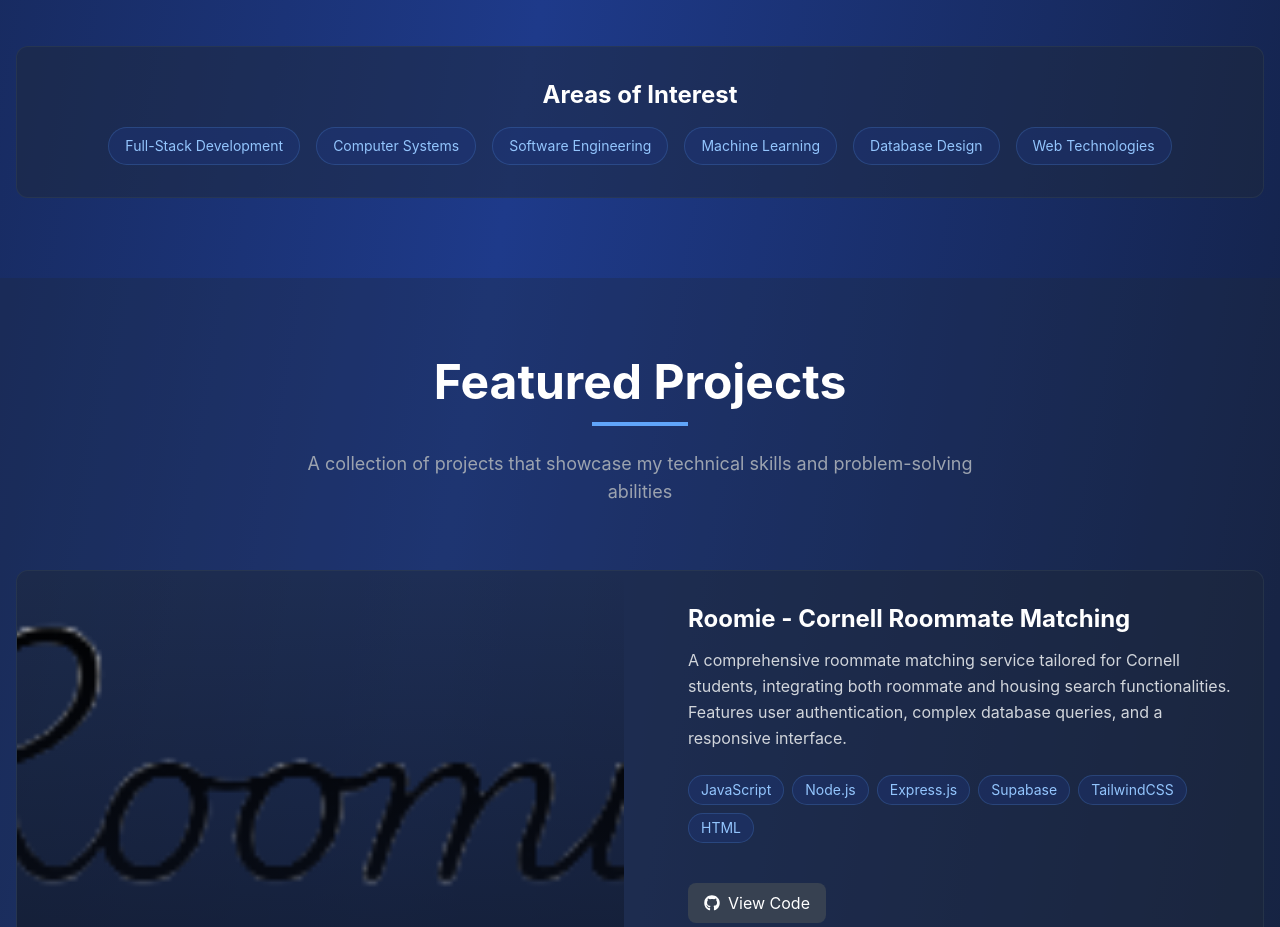
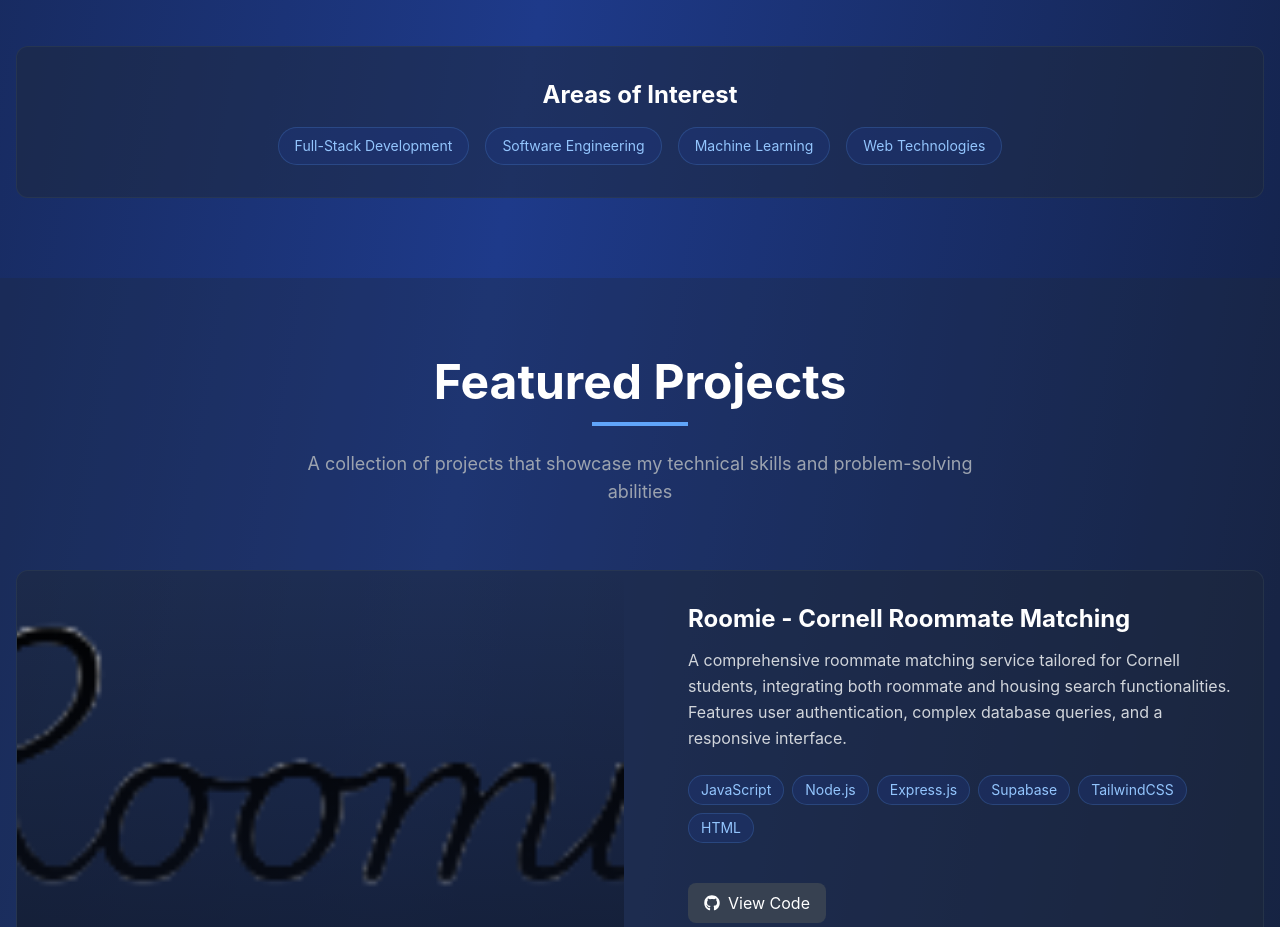
Before and after one commit to WenChen21/wenchen, a Next.js app: page / in a window 1280 px wide. Shown: the part 4180-5107 px from the top of the page. Built offline with nearby package versions, Linux system fonts and the light colour scheme.

Commit message:
small modification

```diff
--- a/src/app/components/skills.tsx
+++ b/src/app/components/skills.tsx
@@ -112,10 +112,8 @@ export default function Skills() {
             <div className="flex flex-wrap justify-center gap-4">
               {[
                 "Full-Stack Development",
-                "Computer Systems",
                 "Software Engineering",
                 "Machine Learning",
-                "Database Design",
                 "Web Technologies"
               ].map((interest, index) => (
                 <span
```
